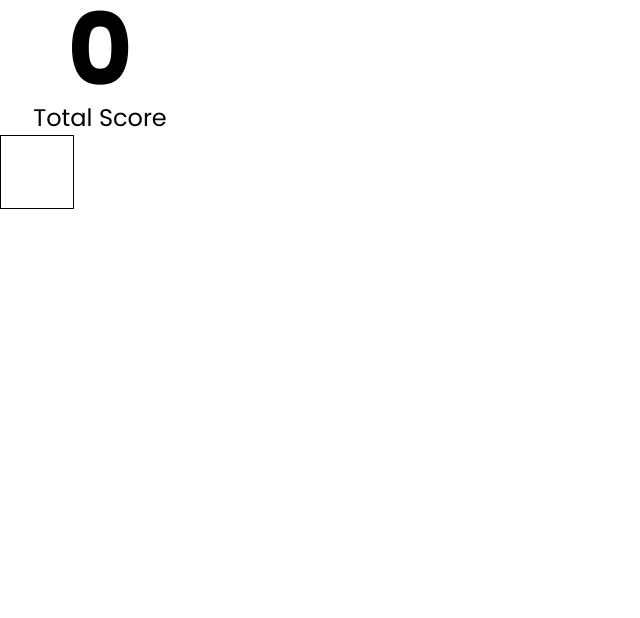
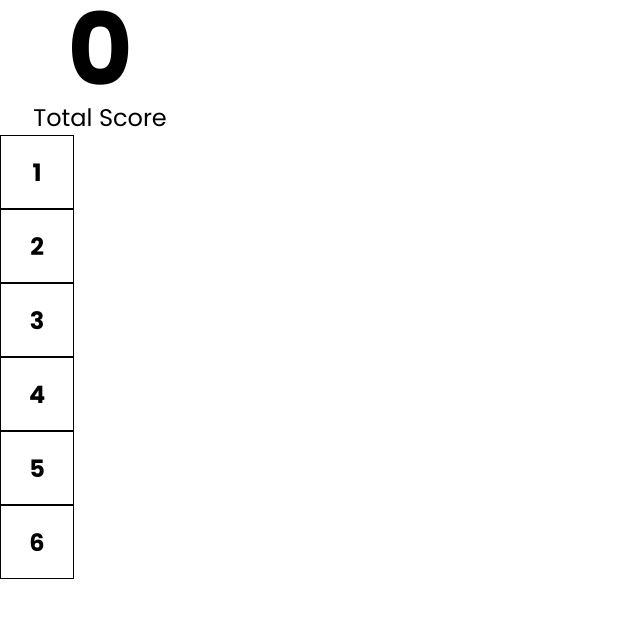
Before and after one commit to HossainRafi/DiceGame, a React (Vite) app: page / in a window 1280 px wide. Shown: the top 618 px of the page, without its empty margins (0-640 px from the left). Built offline with nearby package versions, Linux system fonts and the light colour scheme.

Commit message:
show all numbers via loop

```diff
--- a/src/components/NumberSelector.jsx
+++ b/src/components/NumberSelector.jsx
@@ -1,15 +1,17 @@
 import styled from "styled-components";
 
 const NumberSelector = () => {
-  return <div>
-    <Box>
-
-    </Box>
-  </div>;
+  const arrNumber = [1, 2, 3, 4, 5, 6];
+  return (
+    <div>
+      {arrNumber.map((value, i) => (
+        <Box key={i}>{value}</Box>
+      ))}
+    </div>
+  );
 };
 
 export default NumberSelector;
-
 
 const Box = styled.div`
   height: 72px;
```
